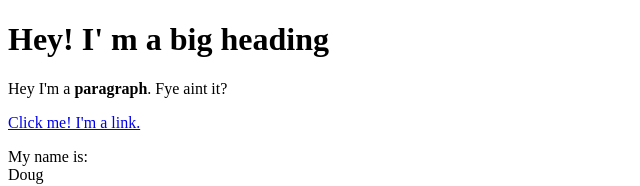
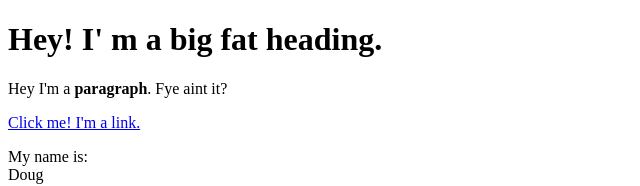
Before and after one commit to Johnj0408/cartoon-hero2, a plain HTML site: page hero.html in a window 1280 px wide. Shown: the top 186 px of the page, without its empty margins (0-640 px from the left). Drawn offline with Linux system fonts and the light colour scheme.

Commit message:
added "fat" to the heading

```diff
--- a/hero.html
+++ b/hero.html
@@ -4,7 +4,7 @@
 	<title>Test Page</title>
 </head>
 <body>
-	<h1>Hey! I' m a big heading</h1>
+	<h1>Hey! I' m a big fat heading.</h1>
 	<p>Hey I'm a <b>paragraph</b>. Fye aint it?</p>
 	<a href="https://google.com" target="_blank" title="Let's go to Google!">Click me! I'm a link.</a>
 	<p>My name is:<br>
```
